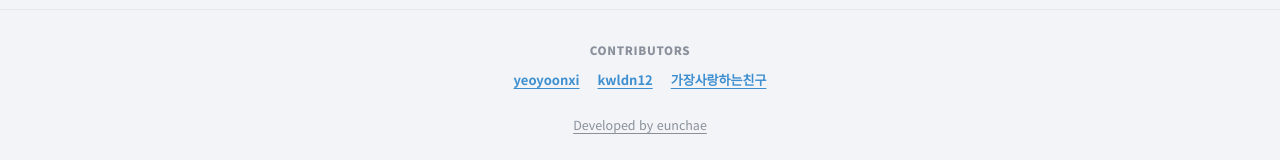
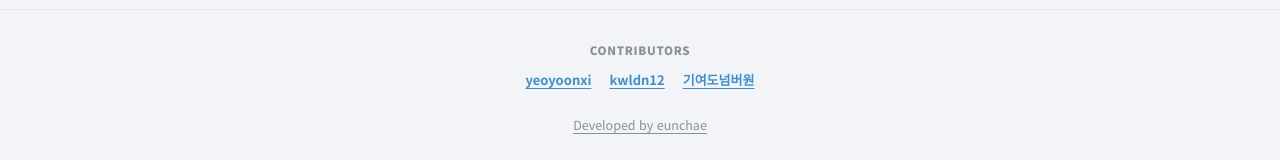
Before and after one commit to gzing1111/gzing1111.github.io, a plain HTML site: page index.html in a window 1280 px wide. Shown: the part 2981-3141 px from the top of the page. Drawn offline with Linux system fonts and the light colour scheme.

Commit message:
Update index.html

```diff
--- a/index.html
+++ b/index.html
@@ -1,8 +1,7 @@
 <!--
-  ============================================================
   실험실 기자재 카탈로그 (lab-catalog.html)
-  ============================================================
-  전체 구조 한눈에 보기:
+
+  전체 구조 :
    1) <head> 안 <style> 태그        → 모든 디자인/레이아웃 (CSS)
    2) <body> 상단부                 → 고정 상단바, 검색/필터/정렬 UI
    3) <main id="labMain">           → 기자재 리스트 + 페이지네이션 (실제 화면)
@@ -11,18 +10,13 @@
    6) <div class="bottom-nav">      → 하단 고정 탭 (실험기구 / 지도 전환)
    7) 필터 모달 / 상세 모달          → 팝업으로 뜨는 부분
    8) <script> 태그 안               → 데이터(EQUIPMENT 배열) + 모든 동작 로직(JS)
-
-  ★ 기자재를 추가/수정하려면 → <script> 안의 EQUIPMENT 배열만 수정하면 됩니다.
-    (다른 부분은 자동으로 그 데이터를 읽어서 화면을 그려줍니다)
-  ============================================================
 -->
 <!DOCTYPE html>
 <html lang="ko">
 <head>
 <meta charset="UTF-8">
 <meta name="viewport" content="width=device-width, initial-scale=1.0">
-<!-- 아래 두 줄: 기기가 다크모드여도 이 페이지는 항상 라이트모드(흰 배경)로 강제 고정
-     ※ 문법 주의: "only light"가 맞고 "light only"는 잘못된 문법이라 무시됨 -->
+
 <meta name="color-scheme" content="only light">
 <meta name="theme-color" content="#ffffff">
 <title>평택여고 실험실 카탈로그</title>
@@ -33,7 +27,7 @@
 
 <body>
 
-<!-- ① 화면 맨 위 고정(fixed) 브랜드 바: 로고 + 제목. 스크롤해도 항상 보임 -->
+<!-- 화면 맨 위 고정 브랜드 바: 로고 + 제목 -->
 <div class="app-topbar" id="appTopbar">
   <div class="brand-row">
     <div class="brand">
@@ -46,11 +40,9 @@
   </div>
 </div>
 
-<!-- ②  ①번 고정바에 가려지지 않도록 자리를 확보해주는 빈 div (높이는 JS가 자동 계산) -->
 <div id="topSpacer"></div>
 
-<!-- ③ 검색창 + "전체/표시" 개수 + 필터 버튼 + 정렬 탭 + 적용된 필터 칩
-      → ①번 아래 붙어서 스크롤을 따라가다가 화면 상단에 닿으면 거기서 멈춤(sticky) -->
+<!-- 검색창 + 전체/표시 개수 + 필터 버튼 + 정렬 탭 + 적용된 필터 칩 -->
 <div class="topbar" id="topbar">
   <div id="labControls">
     <div class="search-bar">
@@ -76,33 +68,25 @@
   </div>
 </div>
 
-<!-- ④ 실제 기자재 리스트가 그려지는 자리.
-      listWrap 내부 내용은 전부 JS의 render() 함수가 자동 생성함 (아래에 직접 쓰지 않음) -->
+<!-- 실제 기자재 리스트가 그려지는 자리 -->
 <main id="labMain">
   <div id="listWrap"></div>
   <div class="empty" id="emptyMsg" style="display:none;">검색/필터 조건에 맞는 기자재가 없습니다.</div>
   <div class="pagination" id="paginationWrap"></div>
 </main>
 
-<!-- ⑤ "지도" 탭을 눌렀을 때 보이는 화면 (기본값은 display:none 으로 숨겨져 있음)
-      하단 bottom-nav에서 "지도" 버튼을 누르면 JS가 이 div를 보여주고 ④번(labMain)은 숨김 -->
+<!-- "지도" 탭을 눌렀을 때 보이는 화면
+     하단 bottom-nav에서 "지도" 버튼을 누르면 JS가 이 div를 보여주고 (labMain)은 숨김 -->
 <div id="mapSection" style="display:none;">
   <div class="map-page">
     <div class="map-section">
       <div class="map-heading">물리지학실</div>
-      <!-- 실제 도면 사진이 준비되면 아래 div를 지우고
-           <img src="파일경로.jpg" alt="물리지학실 도면"> 태그를 그 자리에 넣어주세요.
-           권장 이미지 크기: 가로 1200px × 세로 843px (비율 1.425:1) -->
       <div class="map-diagram">
-
         <img src="images/muhishildomyeon.png" alt="물지실 도면">
          </div>
       </div>
     <div class="map-section">
       <div class="map-heading">화학실</div>
-      <!-- 실제 도면 사진이 준비되면 아래 div를 지우고
-           <img src="파일경로.jpg" alt="화학실 도면"> 태그를 그 자리에 넣어주세요.
-           권장 이미지 크기: 가로 1200px × 세로 843px (비율 1.425:1) -->
       <div class="map-diagram">
         <img src="images/hwahwaksildomyeon.png" alt="화학실 도면">
          </div>
@@ -111,22 +95,20 @@
   </div>
 </div>
 
-<!-- ⑥ 맨 아래 Contributors / 개발자 크레딧 영역
-      두 번째 참여자 인스타 링크는 아직 미정이라 href="#" 로 비워둠 -->
+<!-- 맨 아래 Contributors / 개발자 크레딧 영역 -->
 <div class="site-footer">
   <div class="footer-heading">Contributors</div>
   <div class="footer-links">
     <a href="https://www.instagram.com/yeoyoonxi?igsh=MWE3Ym96bWkxZXNmdA==" target="_blank" rel="noopener">yeoyoonxi</a>
     <a href="https://www.instagram.com/kwldn12?igsh=MWJjNDVrdnAwcHFsdA==" target="_blank" rel="noopener">kwldn12</a>
-    <a href="https://claude.ai" target="_blank" rel="noopener">가장사랑하는친구</a>
+    <a href="https://claude.ai" target="_blank" rel="noopener">기여도넘버원</a>
   </div>
   <div class="footer-credit">
     <a href="https://www.instagram.com/eunchae_1111?igsh=MjZ4MDY1cTN3NGpl" target="_blank" rel="noopener">Developed by eunchae</a>
   </div>
 </div>
 
-<!-- ⑦ 화면 맨 아래 고정(fixed)된 탭 바: "실험기구" ↔ "지도" 전환 버튼
-      각 버튼의 data-section 값("lab"/"map")을 JS가 읽어서 어느 화면을 보여줄지 결정함 -->
+<!-- 맨 아래 고정 탭 바: "실험기구" "지도" 전환 -->
 <div class="bottom-nav" id="sectionSwitch">
   <button class="switch-tab active" data-section="lab">
     <svg class="tab-icon" width="23" height="23" viewBox="0 0 24 24" fill="none" stroke="currentColor" stroke-width="1.8" stroke-linecap="round" stroke-linejoin="round">
@@ -146,8 +128,7 @@
   </button>
 </div>
 
-<!-- ⑧ 필터 모달: "필터" 버튼 누르면 뜨는 팝업.
-      subjectPills / roomPills 내부 버튼들은 JS의 buildPills() 함수가 자동 생성함 -->
+<!-- 필터 모달 -->
 <div class="modal-overlay" id="modalOverlay">
   <div class="filter-modal">
     <div class="filter-head">
@@ -171,8 +152,7 @@
   </div>
 </div>
 
-<!-- ⑨ 상세 모달: 리스트에서 기자재를 클릭하면 뜨는 팝업.
-      내용은 비어있고, JS의 openDetail() 함수가 클릭할 때마다 내용을 채워 넣음 -->
+<!-- 상세 모달: 리스트에서 기자재를 클릭 시 팝업 -->
 <div class="detail-overlay" id="detailOverlay">
   <div class="detail-modal" id="detailModal"></div>
 </div>
```
